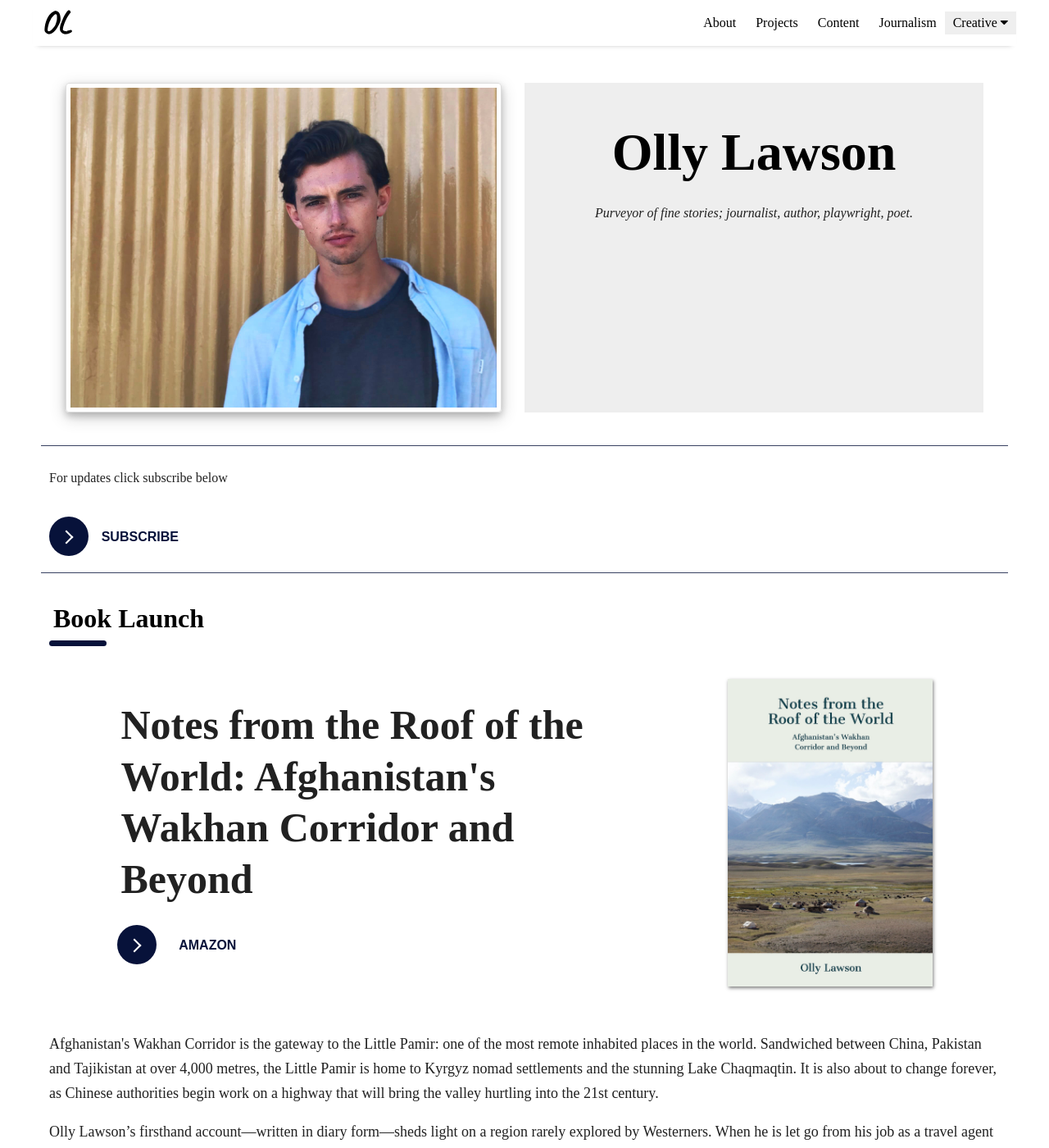
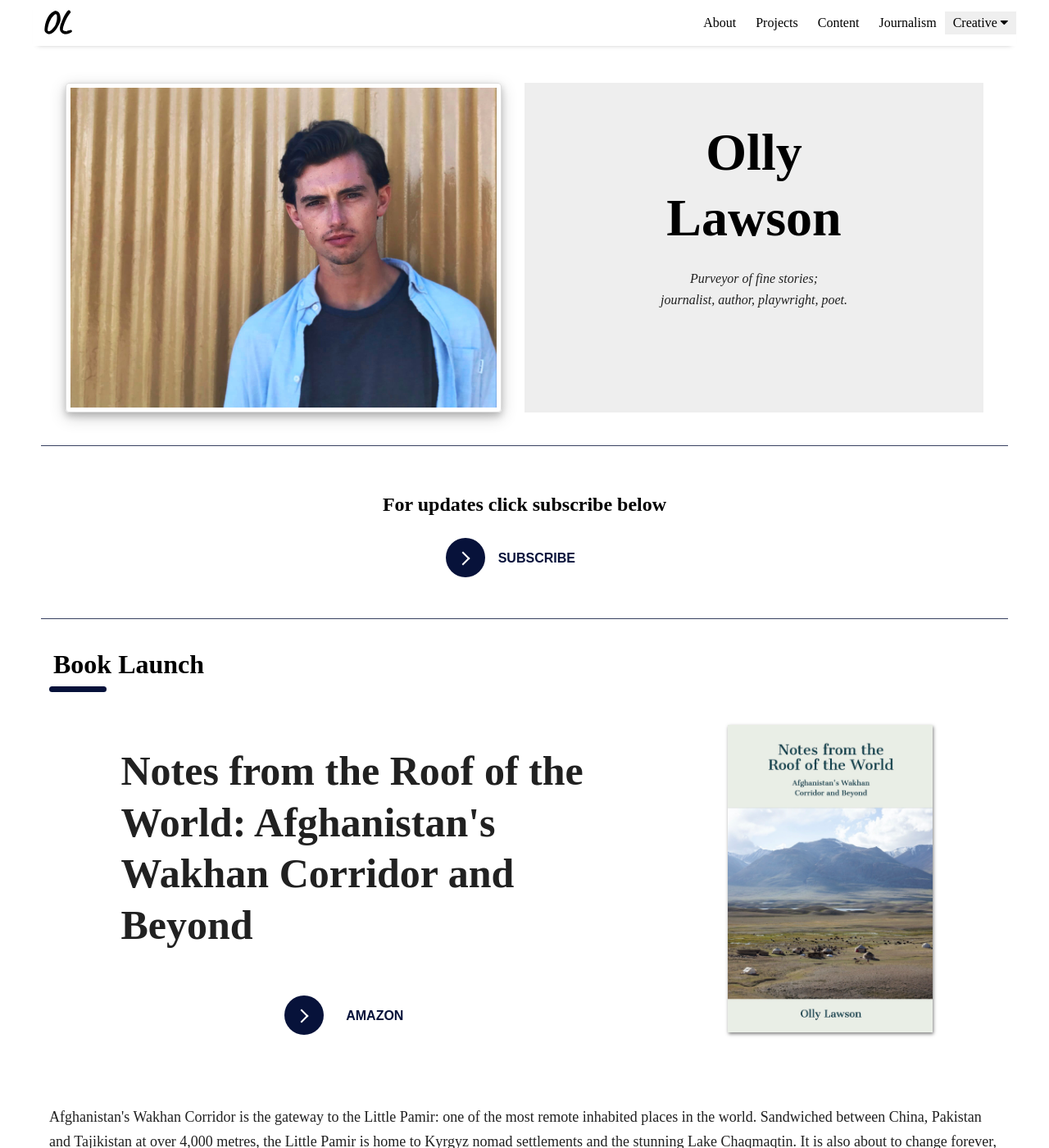
Before and after one commit to ollylawson/ollylawson.github.io, a Jekyll site: the page built from index.html, in a window 1280 px wide and 1400 px high. Shown: the whole window at 82% size. Built offline with Jekyll 4.4.1, drawn with Linux system fonts in a browser that asks for light colours; nearby versions of some CDN libraries; some web fonts are replaced; the list of posts is cut into pages by our own code.

Commit message:
subscibe section

```diff
--- a/_layouts/home.html
+++ b/_layouts/home.html
@@ -8,8 +8,8 @@
       <img src="assets/img/ollylawson.jpg" alt="ollylawson">
     </div>
     <div class="welcome">
-        <h1>Olly Lawson</h1>
-        <p><i>Purveyor of fine stories; journalist, author, playwright, poet.</i>
+        <h1>Olly<br> Lawson</h1>
+        <p><i>Purveyor of fine stories; <br>journalist, author, playwright, poet.</i>
           <br>
           <!--
           {% for item in site.data.settings.social %}
@@ -22,7 +22,7 @@
 
 <div class="homepage-section">
   <div class="subscribe">
-    <p> For updates click subscribe below</p>
+    <h2> For updates click subscribe below</h2>
     <br>
     <button class="btn">
       <span class="circle">
--- a/assets/css/_sass/_home.scss
+++ b/assets/css/_sass/_home.scss
@@ -118,10 +118,6 @@
     padding-bottom: 10px;
     text-align: center;
   }
-  .subscribe {
-    text-align: center;
-    padding: 30px;
-  }
 }
 
 @media (max-width: 600px) {
@@ -130,6 +126,13 @@
       flex-direction: column;
     }
   }
+
+/* subscribe */
+
+.subscribe {
+  text-align: center;
+  padding: 30px;
+}
 
 /* news section */
 .homepage-section .recent-news .book-purchase {
```
